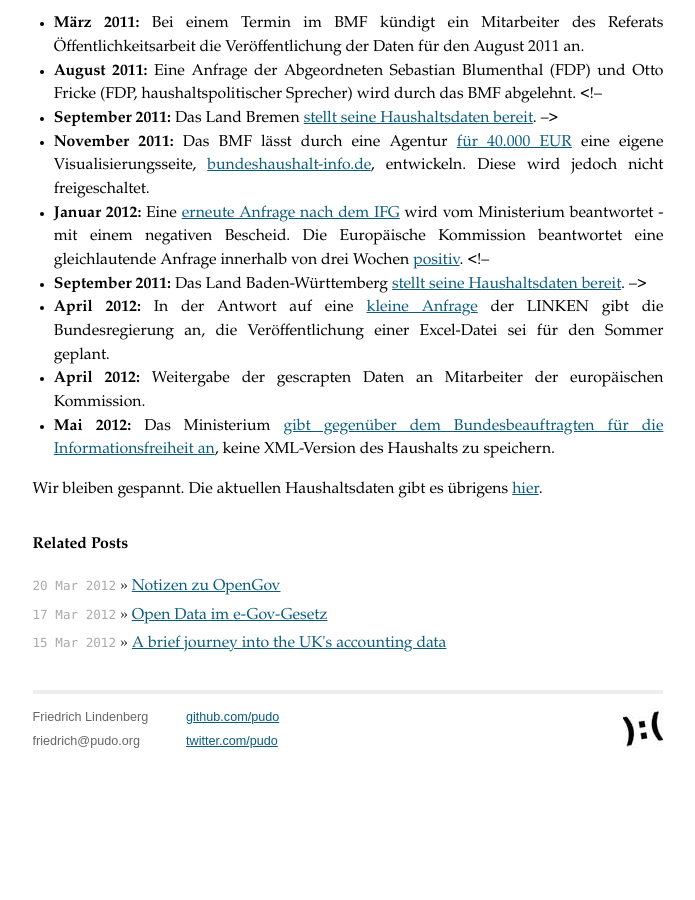
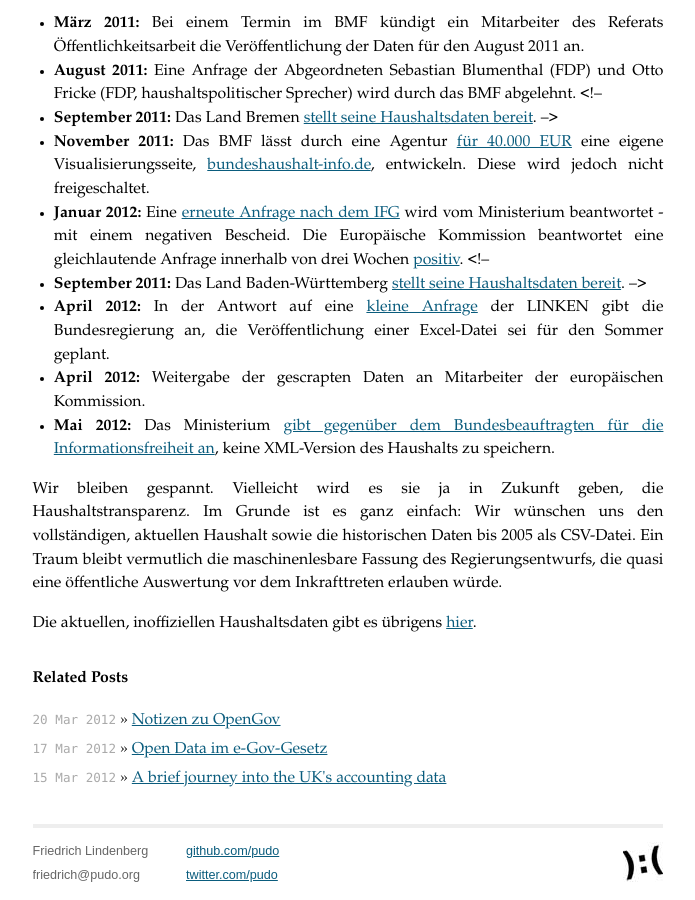
Before and after one commit to pudo/pudo.org, a Jekyll site: the page built from _posts/2012-05-08-haushalt.md, in a window 1280 px wide and 900 px high, scrolled down 1097 px. Shown: the whole window, without its empty margins (292-987 px from the left). Built offline with Jekyll 4.4.1, drawn with Linux system fonts in a browser that asks for light colours; Markdown is read by kramdown in place of the engine named in the settings; before the commit the page ends 1863 px from its top, so only the background shows below that.

Commit message:
Make some demands.

```diff
--- a/_posts/2012-05-08-haushalt.md
+++ b/_posts/2012-05-08-haushalt.md
@@ -56,4 +56,11 @@
 * **Mai 2012:** Das Ministerium [gibt gegenüber dem Bundesbeauftragten für die Informationsfreiheit
   an](https://fragdenstaat.de/anfrage/stellungnahme-des-bmf-zur-anfrage-bundeshaushalt-im-xml-format/), keine XML-Version des Haushalts zu speichern.
 
-Wir bleiben gespannt. Die aktuellen Haushaltsdaten gibt es übrigens [hier](http://openspending.org/de-bund).
+Wir bleiben gespannt. Vielleicht wird es sie ja in Zukunft geben, die
+Haushaltstransparenz. Im Grunde ist es ganz einfach: Wir wünschen uns den
+vollständigen, aktuellen Haushalt sowie die historischen Daten bis 2005 als
+CSV-Datei. Ein Traum bleibt vermutlich die maschinenlesbare Fassung des
+Regierungsentwurfs, die quasi eine öffentliche Auswertung vor dem
+Inkrafttreten erlauben würde.
+
+Die aktuellen, inoffiziellen Haushaltsdaten gibt es übrigens [hier](http://openspending.org/de-bund).
```
